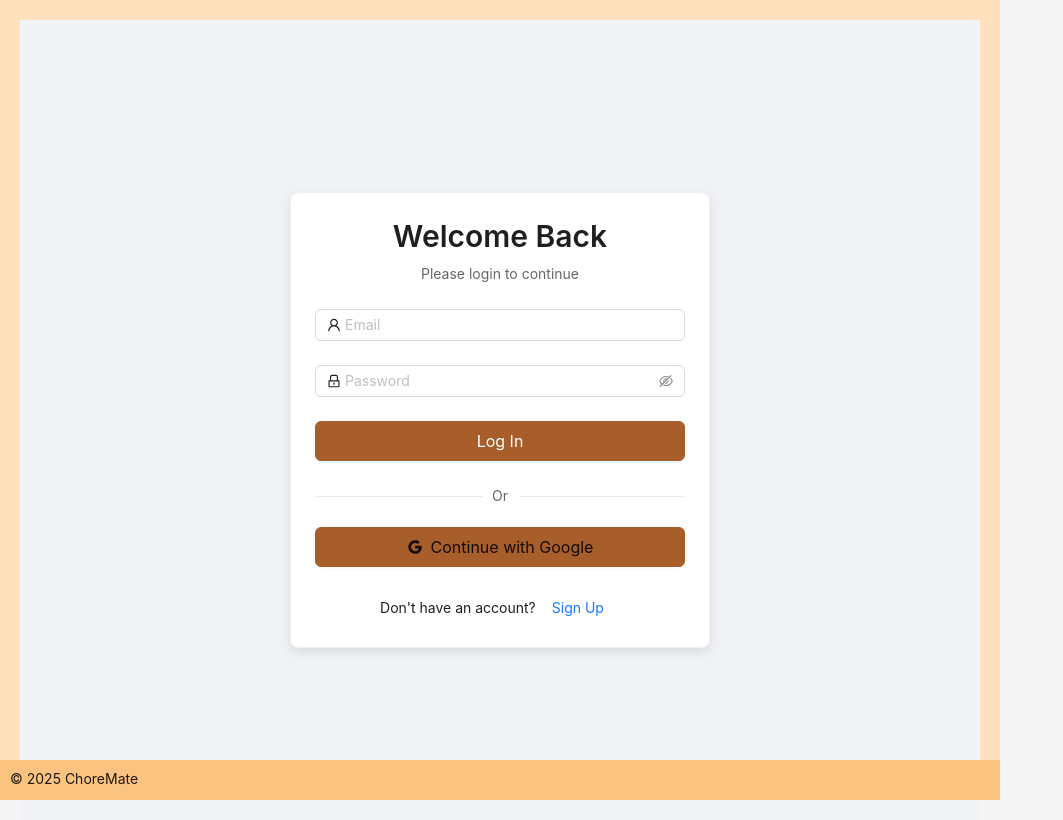
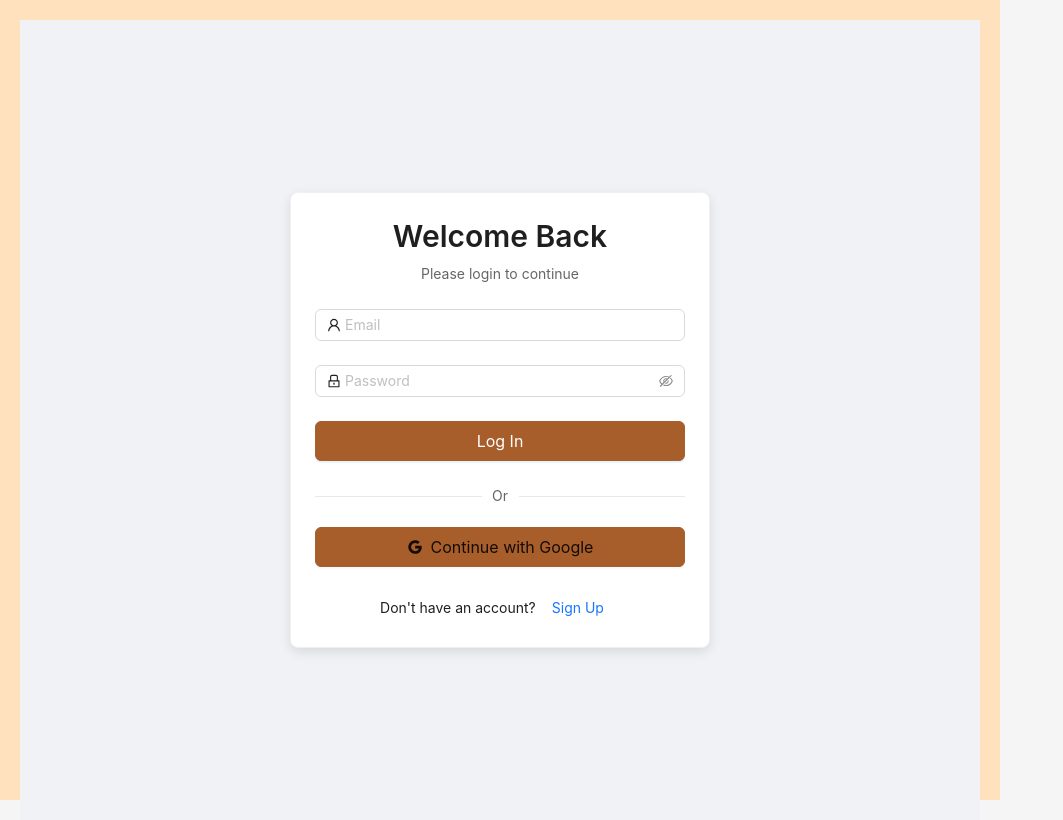
Before and after one commit to MichaelHehman/FECOPY, a React (Create React App) app: page /login in a window 1280 px wide. Shown: the whole page, without its empty margins (0-1063 px from the left). Built offline with nearby package versions, Linux system fonts and the light colour scheme; a web font is replaced by a local one.

Commit message:
Update App.js, and Update App.css

```diff
--- a/src/App.css
+++ b/src/App.css
@@ -21,9 +21,12 @@ body {
   -moz-osx-font-smoothing: grayscale;
 }
 
-.app-container {
+/* Rename container class to match App.js Layout */
+.container {
   min-height: 100vh;
-  padding-bottom: 60px; /* Space for fixed navbar */
+  /* Space at bottom so content doesn't extend under mobile navbar */
+  padding-bottom: 70px;
+  position: relative;
 }
 
 .main-content {
@@ -87,9 +90,9 @@ body {
 
 /* Tablet and larger screens */
 @media (min-width: 601px) {
-  .app-container {
+  .container {
       padding-top: 60px;
-      padding-bottom: 0;
+      padding-bottom: 0; /* Footer removed, so no bottom padding necessary here */
   }
 }
 
--- a/src/App.js
+++ b/src/App.js
@@ -29,7 +29,7 @@ function App() {
   if (isLoading) {
     return (
       <Layout className="container">
-        {/* Add a loading spinner or message here if desired */}
+        {/* Loading spinner can go here */}
       </Layout>
     );
   }
@@ -49,7 +49,6 @@ function App() {
               <Route path="/add-task" element={<AddTask />} />
               <Route path="/to-do" element={<Todo />} />
               <Route path="/profile" element={<Profile />} />
-              {/* Single fallback route */}
               <Route path="*" element={<Navigate to="/" />} />
             </Routes>
           </Layout.Content>
@@ -63,9 +62,7 @@ function App() {
           </Routes>
         </Layout.Content>
       )}
-      <Layout.Footer className="footer">
-        &copy; 2025 ChoreMate
-      </Layout.Footer>
+      {/* Footer removed to prevent mobile nav blockage */}
     </Layout>
   );
 }
```
